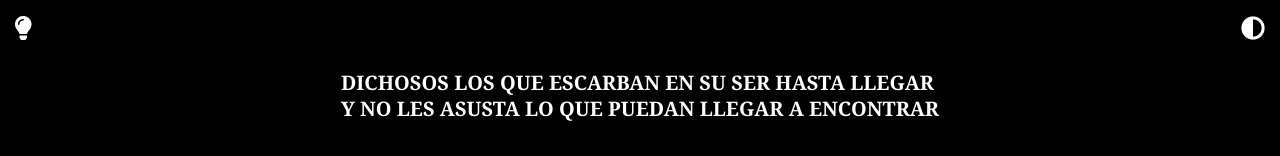
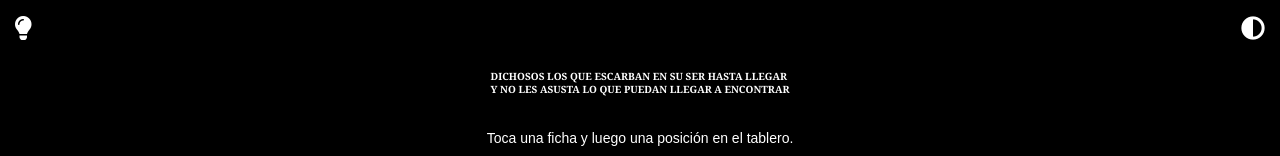
Before and after one commit to mcnestesia/SER, a plain HTML site: page index.html in a window 1280 px wide. Shown: the top 156 px of the page. Drawn offline with Linux system fonts and the light colour scheme.

Commit message:
Update index.html
Tamaño de letra 10 px

```diff
--- a/index.html
+++ b/index.html
@@ -171,7 +171,7 @@
         <i class="fas fa-lightbulb"></i>
     </button>
     <!-- Update: Removed moves-counter div -->
-    <h1 style="font-size:20px;">DICHOSOS LOS QUE ESCARBAN EN SU SER HASTA LLEGAR<br>Y NO LES ASUSTA LO QUE PUEDAN LLEGAR A ENCONTRAR</h1>
+    <h1 style="font-size:10px;">DICHOSOS LOS QUE ESCARBAN EN SU SER HASTA LLEGAR<br>Y NO LES ASUSTA LO QUE PUEDAN LLEGAR A ENCONTRAR</h1>
     <p class="instructions">Toca una ficha y luego una posición en el tablero.</p>
     <div id="puzzle"></div>
     <div id="link">
```
